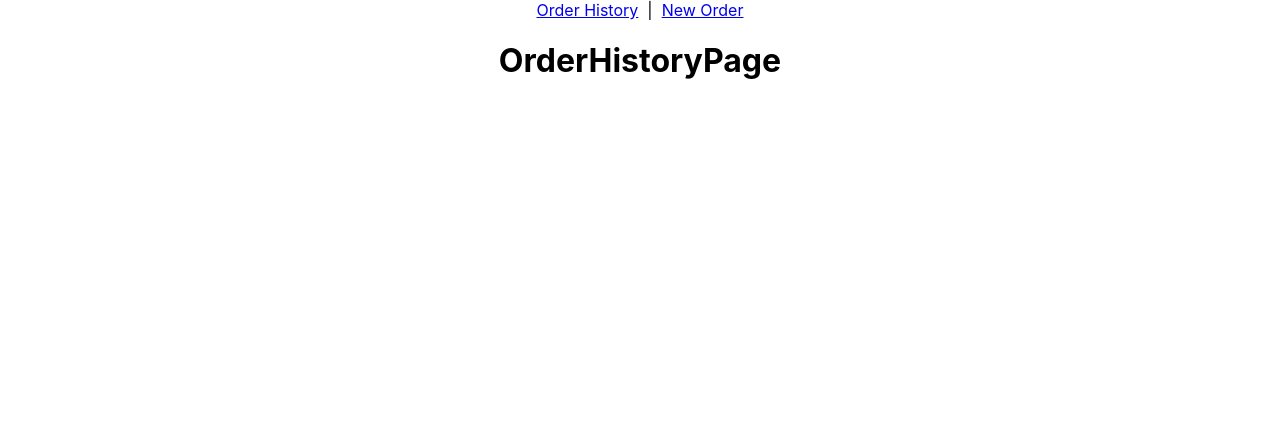
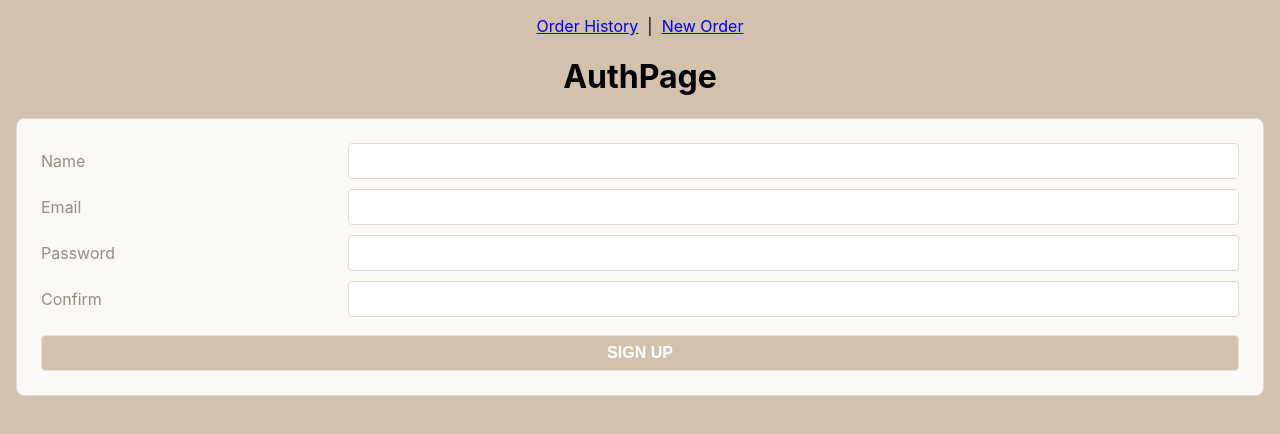
Before and after one commit to Slmbyn/mern-quick-notes, a React (Create React App) app: page /orders in a window 1280 px wide. Shown: the top 434 px of the page. Built offline with nearby package versions, Linux system fonts and the light colour scheme.

Commit message:
adds sign up functionality template

```diff
--- a/src/components/NavBar/NavBar.jsx
+++ b/src/components/NavBar/NavBar.jsx
@@ -6,6 +6,6 @@
             <Link to='/orders'>Order History</Link>
             &nbsp; | &nbsp;
             <Link to='/orders/new'>New Order</Link>
-         </nav>
+        </nav>
     )
 }
--- /dev/null
+++ b/src/components/SignUpForm/SignUpForm.jsx
@@ -0,0 +1,42 @@
+import { Component } from "react";
+
+export default class SignUpForm extends Component {
+    state = {
+        name: '',
+        email: '',
+        password: '',
+        confirm: '',
+        error: ''
+    }
+    handleChange = (evt) => {
+        this.setState({
+            [evt.target.name]: evt.target.value,
+            error:''
+        })
+    }
+    handleSubmit = (evt) => {
+        evt.preventDefault();
+        alert(JSON.stringify(this.state))
+    }
+    render() {
+        const disable = this.state.password !== this.state.confirm;
+        return (
+          <div>
+            <div className="form-container">
+                <form autoComplete="off" onSubmit={this.handleSubmit}>
+                    <label>Name</label>
+                    <input type="text" name="name" value={this.state.name} onChange={this.handleChange} required />
+                    <label>Email</label>
+                    <input type="email" name="email" value={this.state.email} onChange={this.handleChange} required />
+                    <label>Password</label>
+                    <input type="password" name="password" value={this.state.password} onChange={this.handleChange} required />
+                    <label>Confirm</label>
+                    <input type="password" name="confirm" value={this.state.confirm} onChange={this.handleChange} required />
+                    <button type="submit" disabled={disable}>SIGN UP</button>
+                </form>
+            </div>
+            <p className="error-message">&nbsp;{this.state.error}</p>
+          </div>
+        );
+    }
+}
--- a/src/index.css
+++ b/src/index.css
@@ -1,13 +1,153 @@
+
+:root {
+  --white: #FFFFFF;
+  --tan-1: #FBF9F6;
+  --tan-2: #E7E2DD;
+  --tan-3: #E2D9D1;
+  --tan-4: #D3C1AE;
+  --orange: #F67F00;
+  --text-light: #968c84;
+  --text-dark: #615954;
+}
+
+*, *:before, *:after {
+  box-sizing: border-box;
+}
+
 body {
   margin: 0;
   font-family: -apple-system, BlinkMacSystemFont, 'Segoe UI', 'Roboto', 'Oxygen',
-    'Ubuntu', 'Cantarell', 'Fira Sans', 'Droid Sans', 'Helvetica Neue',
-    sans-serif;
+  'Ubuntu', 'Cantarell', 'Fira Sans', 'Droid Sans', 'Helvetica Neue',
+  sans-serif;
   -webkit-font-smoothing: antialiased;
   -moz-osx-font-smoothing: grayscale;
+  background-color: var(--tan-4);
+  padding: 2vmin;
+  height: 100vh;
 }
 
 code {
   font-family: source-code-pro, Menlo, Monaco, Consolas, 'Courier New',
     monospace;
 }
+
+#root {
+  height: 100%;
+}
+
+.align-ctr {
+  text-align: center;
+}
+
+.align-rt {
+  text-align: right;
+}
+
+.smaller {
+  font-size: smaller;
+}
+
+.flex-ctr-ctr {
+  display: flex;
+  justify-content: center;
+  align-items: center;
+}
+
+.flex-col {
+  flex-direction: column;
+}
+
+.flex-j-end {
+  justify-content: flex-end;
+}
+
+.scroll-y {
+  overflow-y: scroll;
+}
+
+.section-heading {
+  display: flex;
+  justify-content: space-around;
+  align-items: center;
+  background-color: var(--tan-1);
+  color: var(--text-dark);
+  border: .1vmin solid var(--tan-3);
+  border-radius: 1vmin;
+  padding: .6vmin;
+  text-align: center;
+  font-size: 2vmin;
+}
+
+.form-container {
+  padding: 3vmin;
+  background-color: var(--tan-1);
+  border: .1vmin solid var(--tan-3);
+  border-radius: 1vmin;
+}
+
+p.error-message {
+  color: var(--orange);
+  text-align: center;
+}
+
+form {
+  display: grid;
+  grid-template-columns: 1fr 3fr;
+  gap: 1.25vmin;
+  color: var(--text-light);
+}
+
+label {
+  font-size: 2vmin;
+  display: flex;
+  align-items: center;
+}
+
+input {
+  padding: 1vmin;
+  font-size: 2vmin;
+  border: .1vmin solid var(--tan-3);
+  border-radius: .5vmin;
+  color: var(--text-dark);
+  background-image: none !important; /* prevent lastpass */
+  outline: none;
+}
+
+input:focus {
+  border-color: var(--orange);
+}
+
+button, a.button {
+  margin: 1vmin;
+  padding: 1vmin;
+  color: var(--white);
+  background-color: var(--orange);
+  font-size: 2vmin;
+  font-weight: bold;
+  text-decoration: none;
+  text-align: center;
+  border: .1vmin solid var(--tan-2);
+  border-radius: .5vmin;
+  outline: none;
+  cursor: pointer;
+}
+
+button.btn-sm {
+  font-size: 1.5vmin;
+  padding: .6vmin .8vmin;
+}
+
+button.btn-xs {
+  font-size: 1vmin;
+  padding: .4vmin .5vmin;
+}
+
+button:disabled, form:invalid button[type="submit"] {
+  cursor: not-allowed;
+  background-color: var(--tan-4);
+}
+
+button[type="submit"] {
+  grid-column: span 2;
+  margin: 1vmin 0 0;
+}
--- a/src/pages/App/App.jsx
+++ b/src/pages/App/App.jsx
@@ -7,7 +7,7 @@
 import NavBar from '../../components/NavBar/NavBar';
 
 export default function App() {
-  const [user, setUser] = useState({})
+  const [user, setUser] = useState(null)
   return (
     <main className="App">
       <NavBar />
--- a/src/pages/AuthPage/AuthPage.jsx
+++ b/src/pages/AuthPage/AuthPage.jsx
@@ -1,5 +1,10 @@
+import SignUpForm from "../../components/SignUpForm/SignUpForm"
+
 export default function AuthPage(){
     return(
-    <h1>AuthPage</h1>
+        <main>
+            <h1>AuthPage</h1>
+            <SignUpForm />
+        </main>
     )
 }
```
